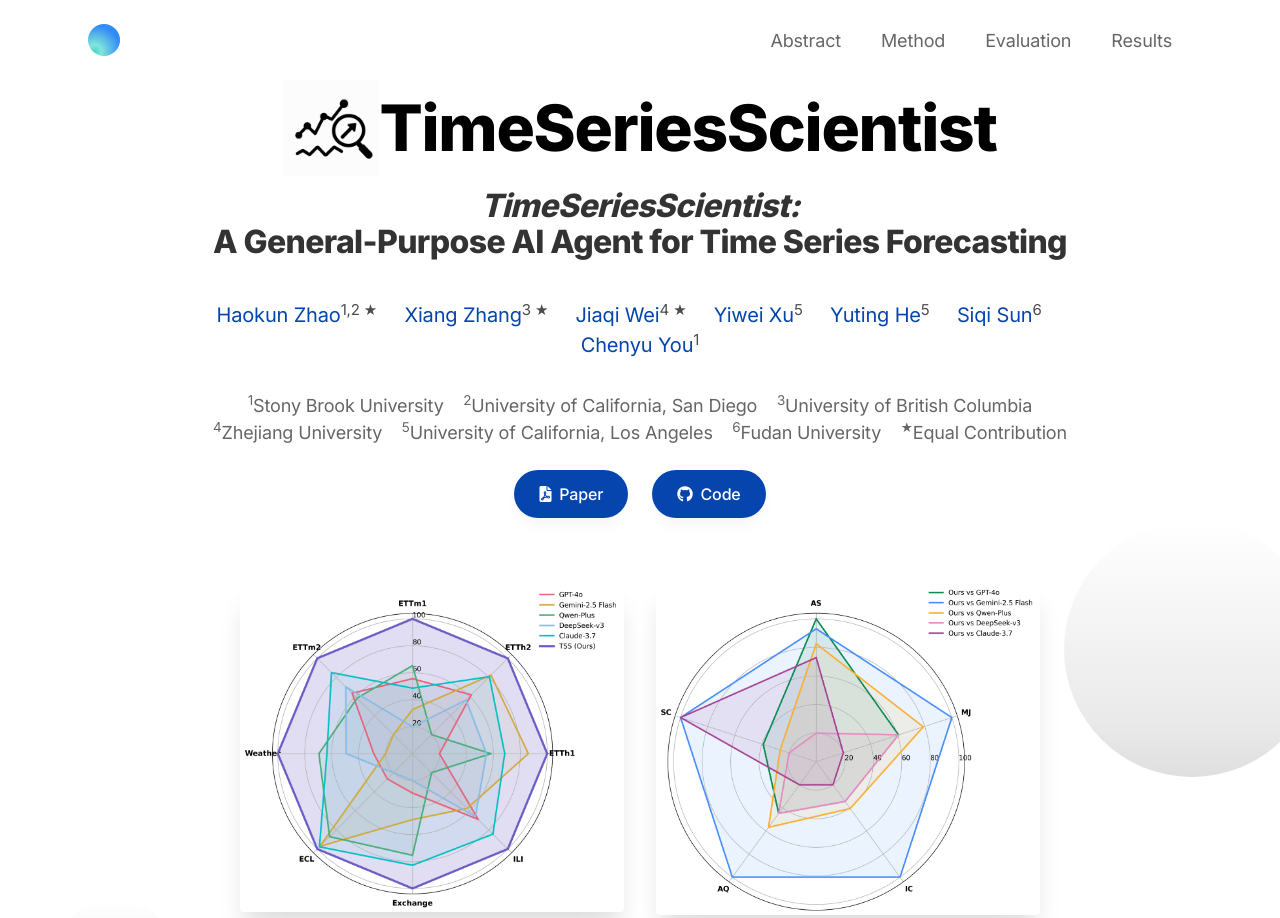
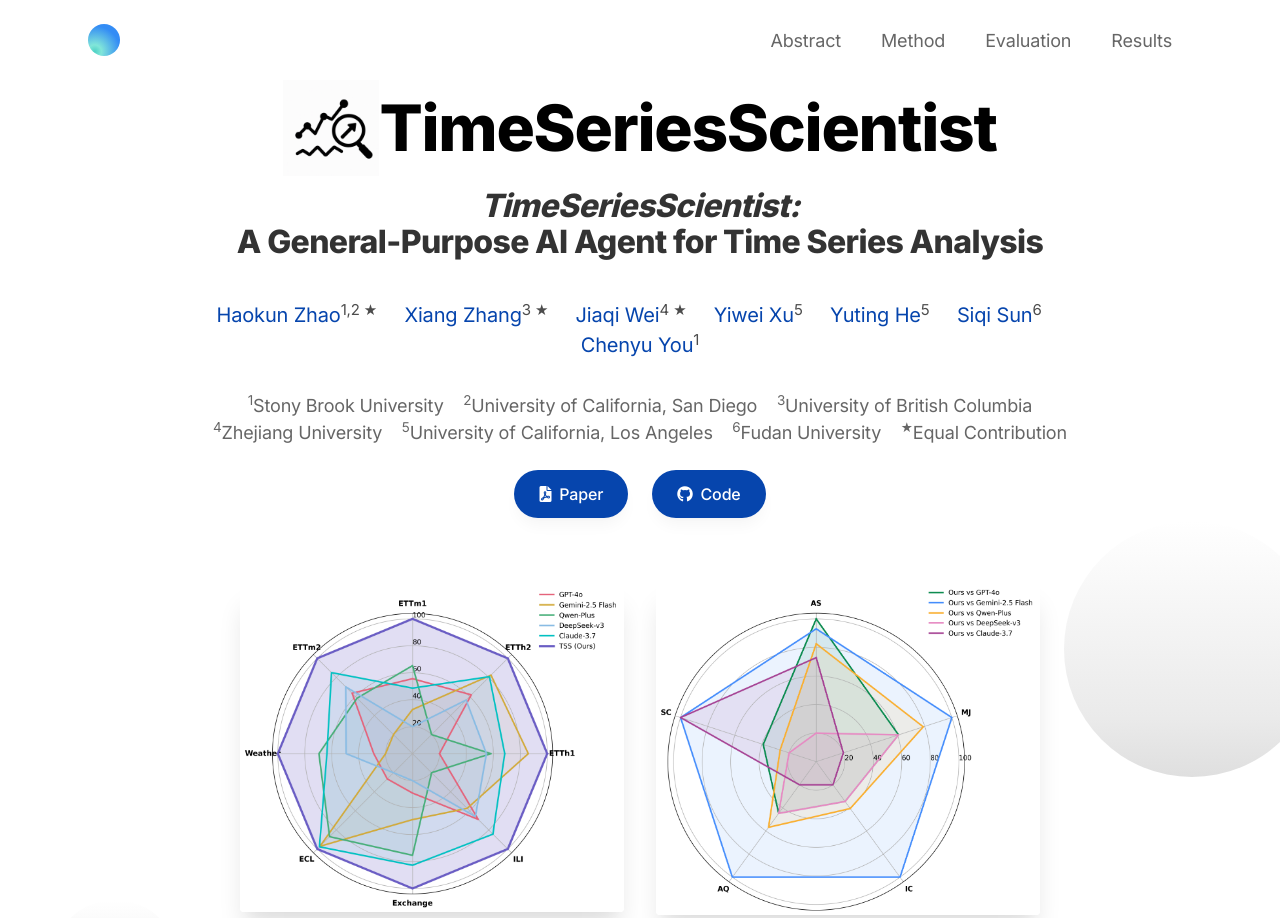
Before and after one commit to Y-Research-SBU/TimeSeriesScientist, a website: page index.html in a window 1280 px wide. Shown: the top 918 px of the page. Drawn offline with Linux system fonts and the light colour scheme; some icons are missing.

Commit message:
change title

```diff
--- a/index.html
+++ b/index.html
@@ -171,7 +171,7 @@
                                 <!-- Second line: Subtitle -->
                                 <h2 class="text-3xl md:text-4xl font-extrabold leading-tighter tracking-tighter whitespace-nowrap" style="color: #333; margin-bottom: 2.5rem;">
                                     <em>TimeSeriesScientist:</em> <br>
-                                    A General-Purpose AI Agent for Time Series Forecasting
+                                    A General-Purpose AI Agent for Time Series Analysis
                                 </h2>
                             </div>
                             <div class="max-w-4xl mx-auto">
```
